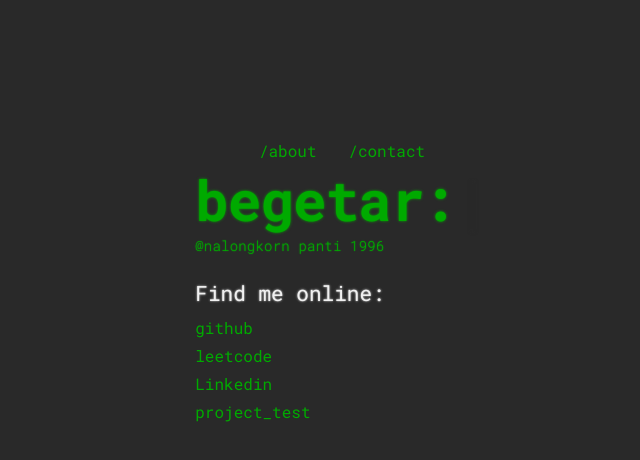
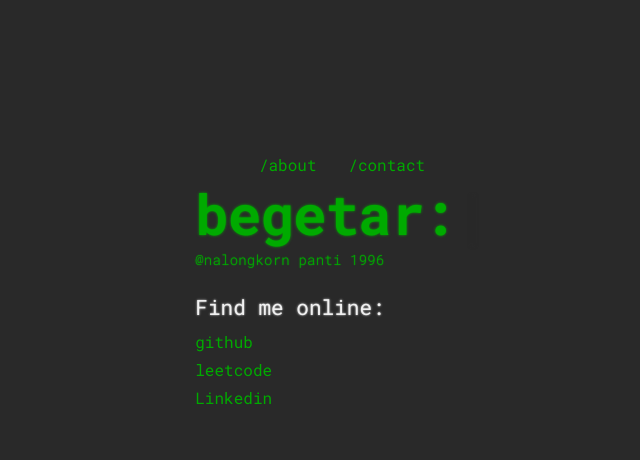
Before and after one commit to Justar96/justar96.github.io, a plain HTML site: page index.html in a window 1280 px wide. Shown: the whole page, without its empty margins (298-938 px from the left). Drawn offline with Linux system fonts and the light colour scheme.

Commit message:
Update index.html

```diff
--- a/index.html
+++ b/index.html
@@ -39,14 +39,6 @@
                 >Linkedin</a
               >
             </li>
-            <li>
-              <a
-                href="justar96.github.io"
-
-                target="_blank"
-                >project_test</a
-              >
-            </li>
           </ul>
         </main>
       </div>
@@ -61,7 +53,7 @@
           </p>
         </div>
         <div id="contact-content">
-          <h2>contact-me: <span class="cursor_2">|</span></h2>
+          <h2>contact-me:<span class="cursor_2">|</span></h2>
           <p id="new_win">Phone : 090-9091325</p>
           <p id="new_win">E-mail : nalongkon1996@gmail.com</p>
         </div>
```
